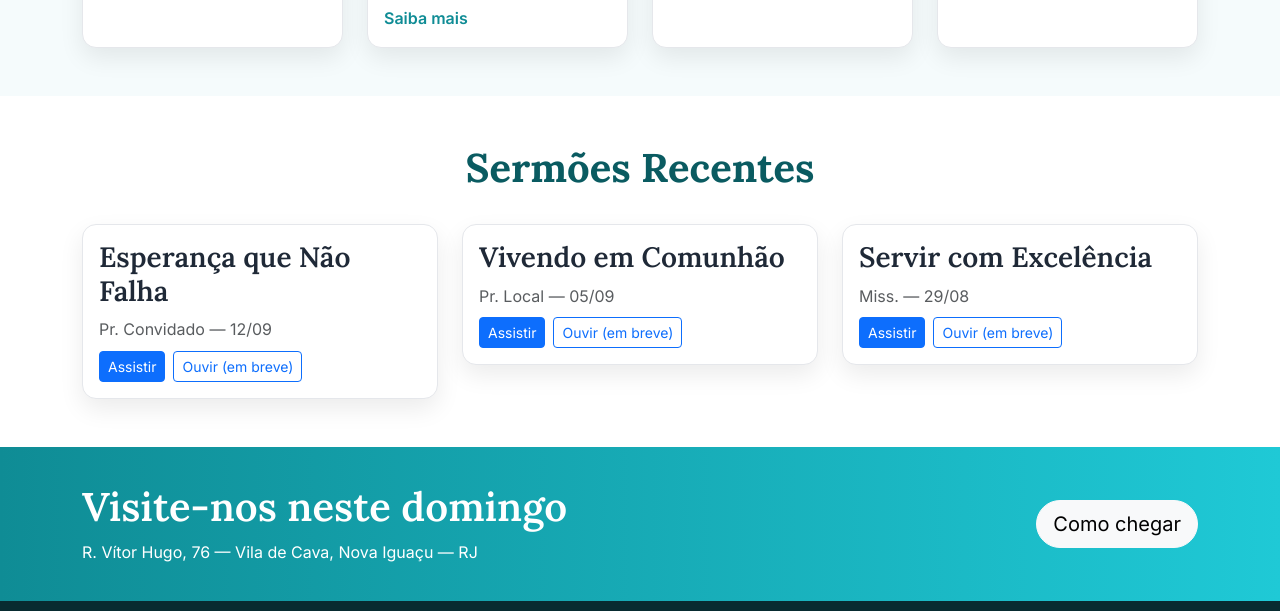
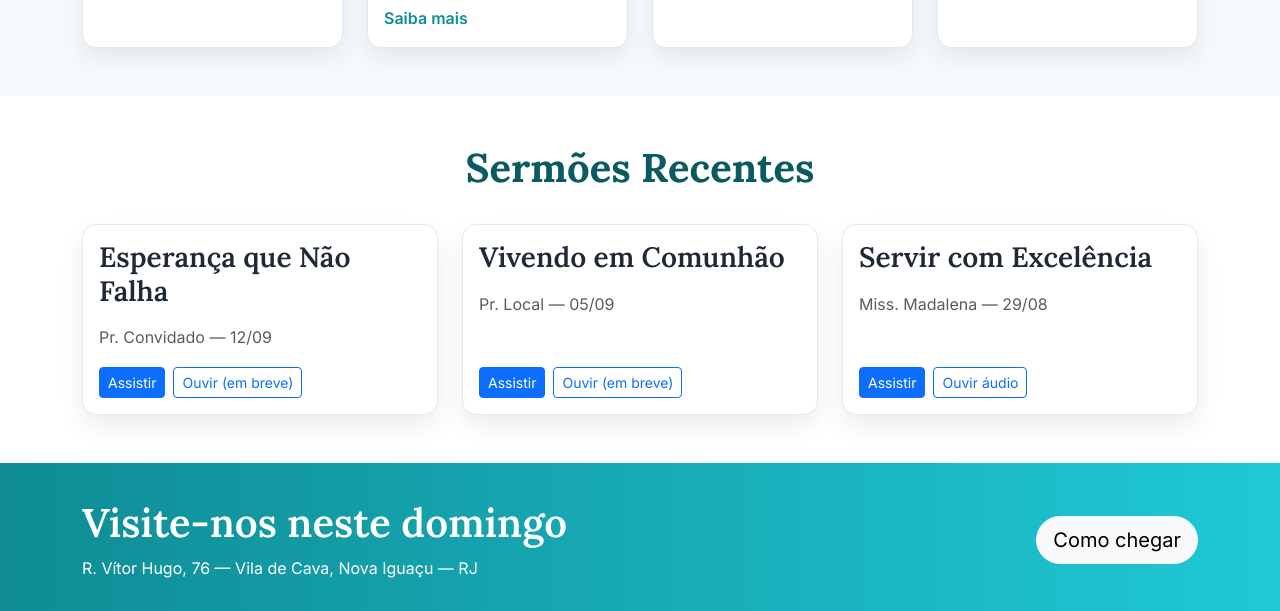
Before and after one commit to Kau-99/igreja.5, a plain HTML site: page index.html in a window 1280 px wide. Shown: the part 1356-1967 px from the top of the page. Drawn offline with nearby package versions, Linux system fonts and the light colour scheme.

Commit message:
fiz atualizações tecnicas

```diff
--- a/index.html
+++ b/index.html
@@ -4,10 +4,7 @@
     <meta charset="utf-8" />
     <meta name="viewport" content="width=device-width,initial-scale=1" />
     <title>ADVIC | Assembleia de Deus de Vila de Cava</title>
-    <meta
-      name="description"
-      content="Bem-vindo à ADVIC. Conheça nossa igreja, cultos, eventos e ministérios."
-    />
+    <meta name="description" content="Bem-vindo à ADVIC. Conheça nossa igreja, cultos, eventos e ministérios." />
 
     <link rel="icon" type="image/x-icon" href="imagens/logo.png" />
     <link rel="icon" type="image/png" sizes="16x16" href="imagens/logo.png" />
@@ -15,8 +12,6 @@
     <link rel="icon" type="image/png" sizes="48x48" href="imagens/logo.png" />
     <link rel="apple-touch-icon" sizes="180x180" href="imagens/logo.png" />
     <meta name="theme-color" content="#0f8c95" />
-
-    <link href="https://fonts.googleapis.com/css2?family=Lora:wght@600;700&family=Inter:wght@400;500;600;700&display=swap" rel="stylesheet" />
 
     <script type="application/ld+json">
     {
@@ -36,12 +31,11 @@
     }
     </script>
 
+    <link href="https://fonts.googleapis.com/css2?family=Lora:wght@600;700&family=Inter:wght@400;500;600;700&display=swap" rel="stylesheet" />
     <link rel="preload" href="https://cdn.jsdelivr.net/npm/bootstrap@5.3.3/dist/css/bootstrap.min.css" as="style" onload="this.onload=null;this.rel='stylesheet'" />
     <noscript><link rel="stylesheet" href="https://cdn.jsdelivr.net/npm/bootstrap@5.3.3/dist/css/bootstrap.min.css" /></noscript>
-
     <link rel="preload" href="https://cdnjs.cloudflare.com/ajax/libs/font-awesome/6.5.2/css/all.min.css" as="style" onload="this.onload=null;this.rel='stylesheet'" />
     <noscript><link rel="stylesheet" href="https://cdnjs.cloudflare.com/ajax/libs/font-awesome/6.5.2/css/all.min.css" /></noscript>
-
     <link rel="stylesheet" href="style.css" />
 
     <meta property="og:title" content="ADVIC — Assembleia de Deus de Vila de Cava" />
@@ -49,6 +43,7 @@
     <meta property="og:image" content="logo-advic-512.png" />
     <meta property="og:type" content="website" />
   </head>
+
   <body>
     <div id="preloader" class="preloader" aria-hidden="true">
       <div class="preloader-inner" role="status" aria-live="polite">
@@ -182,36 +177,10 @@
     <section id="sermoes" class="py-5">
       <div class="container">
         <h2 class="section-title text-center">Sermões Recentes</h2>
-        <div class="row g-4 mt-1">
-          <div class="col-12 col-md-4" data-animate="fade-up">
-            <article class="sermon">
-              <h3>Esperança que Não Falha</h3>
-              <p class="text-muted">Pr. Convidado — 12/09</p>
-              <div class="d-flex gap-2">
-                <a class="btn btn-primary btn-sm" href="https://youtube.com/@advicviladecava" target="_blank" rel="noopener noreferrer">Assistir</a>
-                <a class="btn btn-outline-primary btn-sm" href="#" aria-disabled="true">Ouvir (em breve)</a>
-              </div>
-            </article>
-          </div>
-          <div class="col-12 col-md-4" data-animate="fade-up" data-delay="120">
-            <article class="sermon">
-              <h3>Vivendo em Comunhão</h3>
-              <p class="text-muted">Pr. Local — 05/09</p>
-              <div class="d-flex gap-2">
-                <a class="btn btn-primary btn-sm" href="https://youtube.com/@advicviladecava" target="_blank" rel="noopener noreferrer">Assistir</a>
-                <a class="btn btn-outline-primary btn-sm" href="#" aria-disabled="true">Ouvir (em breve)</a>
-              </div>
-            </article>
-          </div>
-          <div class="col-12 col-md-4" data-animate="fade-up" data-delay="240">
-            <article class="sermon">
-              <h3>Servir com Excelência</h3>
-              <p class="text-muted">Miss. — 29/08</p>
-              <div class="d-flex gap-2">
-                <a class="btn btn-primary btn-sm" href="https://youtube.com/@advicviladecava" target="_blank" rel="noopener noreferrer">Assistir</a>
-                <a class="btn btn-outline-primary btn-sm" href="#" aria-disabled="true">Ouvir (em breve)</a>
-              </div>
-            </article>
+        <div id="sermoes-grid" class="row g-4 mt-1 justify-content-center">
+          <div class="col-12 text-center py-4">
+            <div class="spinner-border text-primary" role="status"></div>
+            <p class="text-muted mt-2">Buscando pregações...</p>
           </div>
         </div>
       </div>
@@ -231,7 +200,7 @@
       <div class="container footer-content">
         <div class="footer-brand">
           <img src="imagens/logo.png" alt="Logo ADVIC" class="logo-img" height="56" loading="lazy" />
-          <p class="mb-0">&copy; 2025 ADVIC — Todos os direitos reservados</p>
+          <p class="mb-0">© 2025 ADVIC — Todos os direitos reservados</p>
         </div>
         <nav class="social-links" aria-label="Redes sociais">
           <a href="https://www.instagram.com/advic_viladecava/" target="_blank" rel="noopener noreferrer" aria-label="Instagram"><i class="fab fa-instagram"></i></a>
@@ -243,7 +212,7 @@
 
     <button id="btnA11y" class="accessibility-fab" aria-label="Abrir opções de acessibilidade" aria-haspopup="true" aria-controls="a11yPanel" aria-expanded="false"><i class="fa-solid fa-universal-access" aria-hidden="true"></i></button>
     <section id="a11yPanel" class="accessibility-panel" aria-label="Ferramentas de acessibilidade" aria-hidden="true" role="dialog">
-      <header class="a11y-panel-header"><span>Acessibilidade</span><button type="button" class="a11y-close" data-a11y-close aria-label="Fechar painel de acessibilidade">&times;</button></header>
+      <header class="a11y-panel-header"><span>Acessibilidade</span><button type="button" class="a11y-close" data-a11y-close aria-label="Fechar painel de acessibilidade">×</button></header>
       <div class="a11y-panel-body">
         <button type="button" class="a11y-btn" data-a11y-action="font-inc">Aumentar fonte<span>Ctrl + +</span></button>
         <button type="button" class="a11y-btn" data-a11y-action="font-dec">Diminuir fonte<span>Ctrl + -</span></button>
--- a/script.js
+++ b/script.js
@@ -182,37 +182,28 @@
   MyApp.initEventos = async () => {
     const grid = $('#eventos-grid');
     const select = $('#filtro-eventos');
-    if (!grid) return; // Só executa na página eventos.html
+    if (!grid) return;
 
     try {
       const resposta = await fetch('eventos.json');
       if (!resposta.ok) throw new Error('Falha ao carregar eventos');
       const eventos = await resposta.json();
-
-      // Limpa o "Carregando..."
       grid.innerHTML = '';
 
-      // Se não tiver evento
       if (eventos.length === 0) {
         grid.innerHTML = '<div class="col-12 text-center py-5 text-muted">Nenhum evento programado no momento.</div>';
         return;
       }
 
-      // Monta o HTML para cada evento do JSON
       eventos.forEach((evento, index) => {
-        // Aplica um pequeno delay para a animação em cascata
         const delay = (index % 3) * 80;
-
         const htmlEvento = `
           <div class="col-12 col-md-6 col-lg-4 evento-item" data-animate="fade-up" data-delay="${delay}" data-tipo="${evento.tipo}">
             <article class="card-event h-100 d-flex flex-column">
               <img class="lazy" data-src="${evento.imagem}" alt="${evento.titulo}" />
               <div class="p-3 d-flex flex-column flex-grow-1">
                 <h3 class="mb-1">${evento.titulo}</h3>
-                <p class="text-muted mb-1">
-                  <strong>Data:</strong>
-                  <time datetime="${evento.dataISO}">${evento.dataExibicao}</time>
-                </p>
+                <p class="text-muted mb-1"><strong>Data:</strong> <time datetime="${evento.dataISO}">${evento.dataExibicao}</time></p>
                 <p class="mb-3 flex-grow-1">${evento.descricao}</p>
                 <div class="d-flex gap-2 mt-auto">
                   <a class="btn btn-primary btn-sm" target="_blank" rel="noopener noreferrer" href="${evento.linkCalendario}">Google Calendar</a>
@@ -225,26 +216,66 @@
         grid.insertAdjacentHTML('beforeend', htmlEvento);
       });
 
-      // Refaz o Lazy Load e as Animações para os novos elementos que acabaram de ser injetados!
       MyApp.initLazy();
       MyApp.initReveal();
 
-      // Lógica do filtro "Todos, Louvor, Família, etc."
       if (select) {
         on(select, 'change', () => {
           const filtro = select.value;
           const cards = $$('.evento-item', grid);
-          cards.forEach((card) => {
-            const match = filtro === 'todos' || card.dataset.tipo === filtro;
-            // Se combinou mostra, se não oculta
-            card.style.display = match ? '' : 'none';
-          });
+          cards.forEach((card) => { card.style.display = (filtro === 'todos' || card.dataset.tipo === filtro) ? '' : 'none'; });
         });
       }
+    } catch (erro) {
+      MyApp.log('Erro ao buscar JSON:', erro);
+      grid.innerHTML = '<div class="col-12 text-center py-5 text-danger">Não foi possível carregar a programação.</div>';
+    }
+  };
+
+  /* ========== Sistema Dinâmico de Sermões (JSON) ========== */
+  MyApp.initSermoes = async () => {
+    const grid = $('#sermoes-grid');
+    if (!grid) return; // Só executa na página inicial
+
+    try {
+      const resposta = await fetch('sermoes.json');
+      if (!resposta.ok) throw new Error('Falha ao carregar sermões');
+      const sermoes = await resposta.json();
+      grid.innerHTML = '';
+
+      if (sermoes.length === 0) {
+        grid.innerHTML = '<div class="col-12 text-center py-4 text-muted">Nenhum sermão recente disponível.</div>';
+        return;
+      }
+
+      sermoes.forEach((sermao, index) => {
+        const delay = (index % 3) * 120;
+
+        // Regra do Botão de Áudio
+        const btnAudio = sermao.audioDisponivel
+          ? `<a class="btn btn-outline-primary btn-sm" href="${sermao.linkAudio}" target="_blank" rel="noopener noreferrer">Ouvir áudio</a>`
+          : `<a class="btn btn-outline-primary btn-sm" href="#" aria-disabled="true" style="pointer-events:none;">Ouvir (em breve)</a>`;
+
+        const htmlSermao = `
+          <div class="col-12 col-md-4" data-animate="fade-up" data-delay="${delay}">
+            <article class="sermon h-100 d-flex flex-column">
+              <h3 class="mb-2">${sermao.titulo}</h3>
+              <p class="text-muted mb-3 flex-grow-1">${sermao.pregadorData}</p>
+              <div class="d-flex gap-2 mt-auto">
+                <a class="btn btn-primary btn-sm" href="${sermao.linkVideo}" target="_blank" rel="noopener noreferrer">Assistir</a>
+                ${btnAudio}
+              </div>
+            </article>
+          </div>
+        `;
+        grid.insertAdjacentHTML('beforeend', htmlSermao);
+      });
+
+      MyApp.initReveal();
 
     } catch (erro) {
-      MyApp.log('Erro ao buscar JSON:', erro);
-      grid.innerHTML = '<div class="col-12 text-center py-5 text-danger"><i class="fa-solid fa-triangle-exclamation fs-1 mb-3"></i><br/>Não foi possível carregar a programação.<br/>Tente recarregar a página.</div>';
+      MyApp.log('Erro ao buscar JSON de sermões:', erro);
+      grid.innerHTML = '<div class="col-12 text-center py-4 text-danger">Não foi possível carregar os sermões.</div>';
     }
   };
 
@@ -286,14 +317,33 @@
 
   MyApp.prefetch = () => { $$('a[href$=".html"]').forEach((a) => { a.addEventListener('mouseenter', () => { const l = document.createElement('link'); l.rel = 'prefetch'; l.as = 'document'; l.href = a.getAttribute('href'); document.head.appendChild(l); }, { once: true, passive: true }); }); };
 
+  /* Init */
   document.addEventListener('DOMContentLoaded', () => {
+    MyApp.initPreloader();
+    MyApp.Security.enforceHTTPS(); MyApp.Security.hardenLinks(); MyApp.Security.frameBusting(); MyApp.Security.lockConsole(); MyApp.Security.warnInlineHandlers();
+
+    // Inicia Funções
+    MyApp.initMenu();
+    MyApp.initSmoothScroll();
+    MyApp.initLazy();
+    MyApp.initScrollSpy();
+    MyApp.initReveal();
+    MyApp.initTimeline();
+    MyApp.initContactForm();
+    MyApp.initEventos();
+    MyApp.initSermoes(); // <--- CHAMA OS SERMÕES AQUI
+    MyApp.initTop();
+    MyApp.initAccessibility();
+    MyApp.prefetch();
+
+    // Iframe Mapa
+    const map = document.querySelector('.mapa-wrapper iframe[data-src]'); if (map) { const io = new IntersectionObserver((entries, obs) => { entries.forEach((en) => { if (!en.isIntersecting) return; map.src = map.dataset.src; map.removeAttribute('data-src'); obs.unobserve(map); }); }); io.observe(map); }
+
+    // Registra o Service Worker (PWA)
     if ('serviceWorker' in navigator) {
       navigator.serviceWorker.register('sw.js')
         .then(() => MyApp.log('Service Worker registrado com sucesso!'))
         .catch((err) => MyApp.log('Erro no Service Worker:', err));
     }
-    MyApp.initPreloader(); MyApp.Security.enforceHTTPS(); MyApp.Security.hardenLinks(); MyApp.Security.frameBusting(); MyApp.Security.lockConsole(); MyApp.Security.warnInlineHandlers();
-    MyApp.initMenu(); MyApp.initSmoothScroll(); MyApp.initLazy(); MyApp.initScrollSpy(); MyApp.initReveal(); MyApp.initTimeline(); MyApp.initContactForm(); MyApp.initEventos(); MyApp.initTop(); MyApp.initAccessibility(); MyApp.prefetch();
-    const map = document.querySelector('.mapa-wrapper iframe[data-src]'); if (map) { const io = new IntersectionObserver((entries, obs) => { entries.forEach((en) => { if (!en.isIntersecting) return; map.src = map.dataset.src; map.removeAttribute('data-src'); obs.unobserve(map); }); }); io.observe(map); }
   });
 })();
--- /dev/null
+++ b/sermoes.json
@@ -0,0 +1,26 @@
+[
+  {
+    "id": "1",
+    "titulo": "Esperança que Não Falha",
+    "pregadorData": "Pr. Convidado — 12/09",
+    "linkVideo": "https://youtube.com/@advicviladecava",
+    "linkAudio": "#",
+    "audioDisponivel": false
+  },
+  {
+    "id": "2",
+    "titulo": "Vivendo em Comunhão",
+    "pregadorData": "Pr. Local — 05/09",
+    "linkVideo": "https://youtube.com/@advicviladecava",
+    "linkAudio": "#",
+    "audioDisponivel": false
+  },
+  {
+    "id": "3",
+    "titulo": "Servir com Excelência",
+    "pregadorData": "Miss. Madalena — 29/08",
+    "linkVideo": "https://youtube.com/@advicviladecava",
+    "linkAudio": "https://spotify.com/...",
+    "audioDisponivel": true
+  }
+]
```
Also changed, not shown: 1 other file.
